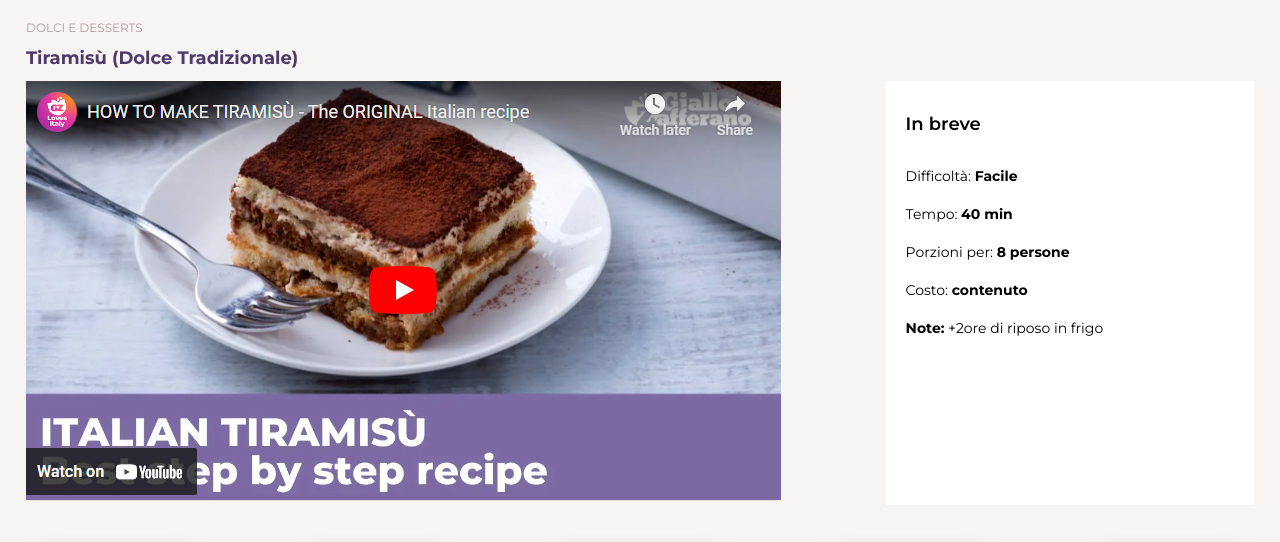
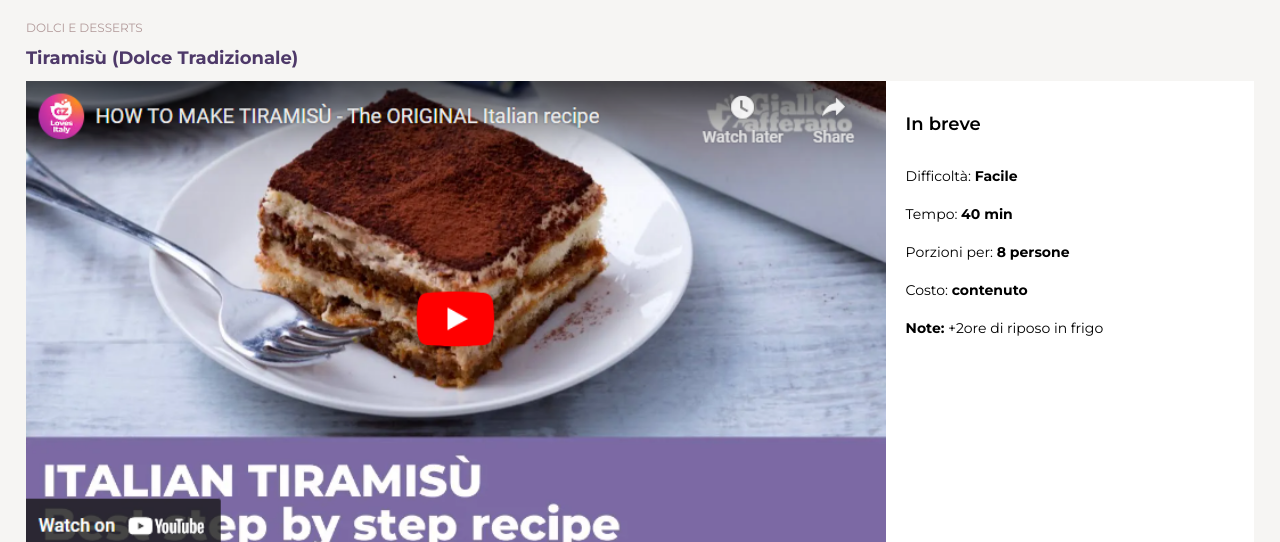
Before and after one commit to domespa/htmlcss-responsive-layout, a plain HTML site: page index.html in a window 1280 px wide. Shown: the part 65-607 px from the top of the page. Drawn offline with Linux system fonts and the light colour scheme.

Commit message:
fix: first img width

```diff
--- a/css/style.css
+++ b/css/style.css
@@ -24,7 +24,7 @@
     COMMONS
 ------------------*/
 .img-fluid {
-    max-width: 100%;
+    width: 100%;
 }
 
 /*----------------
@@ -144,6 +144,10 @@ main {
 
 .intro h2 span {
     display: none;
+}
+
+.intro .col-firstup{
+
 }
 
 .intro .col-firstup,
@@ -336,10 +340,10 @@ footer {
 /* DESKTOP DA 992 A INFINITO*/
 @media  screen and (min-width: 992px) {
     .intro .col-firstup {
-        width: 70%;
+        max-width: 70%;
     }
     .intro .col-seconddown {
-        width: 30%;
+        max-width: 30%;
     }
     .intro .col-seconddown h2 {
         padding-top: 20px;
--- a/index.html
+++ b/index.html
@@ -36,7 +36,7 @@
                         <ul>
                             <li>Difficoltà: <strong>Facile</strong></li>
                             <li>Tempo: <strong>40 min</strong></li>
-                            <li>Porzioni per: <strong>8 persone</strong></li>
+                            <li>Porzioni per: <strong>8 persone</strong></lni>
                             <li>Costo: <strong>contenuto</strong></li>
                             <li><strong>Note:</strong> +2ore di riposo in frigo</li>
                     </ul>
```
